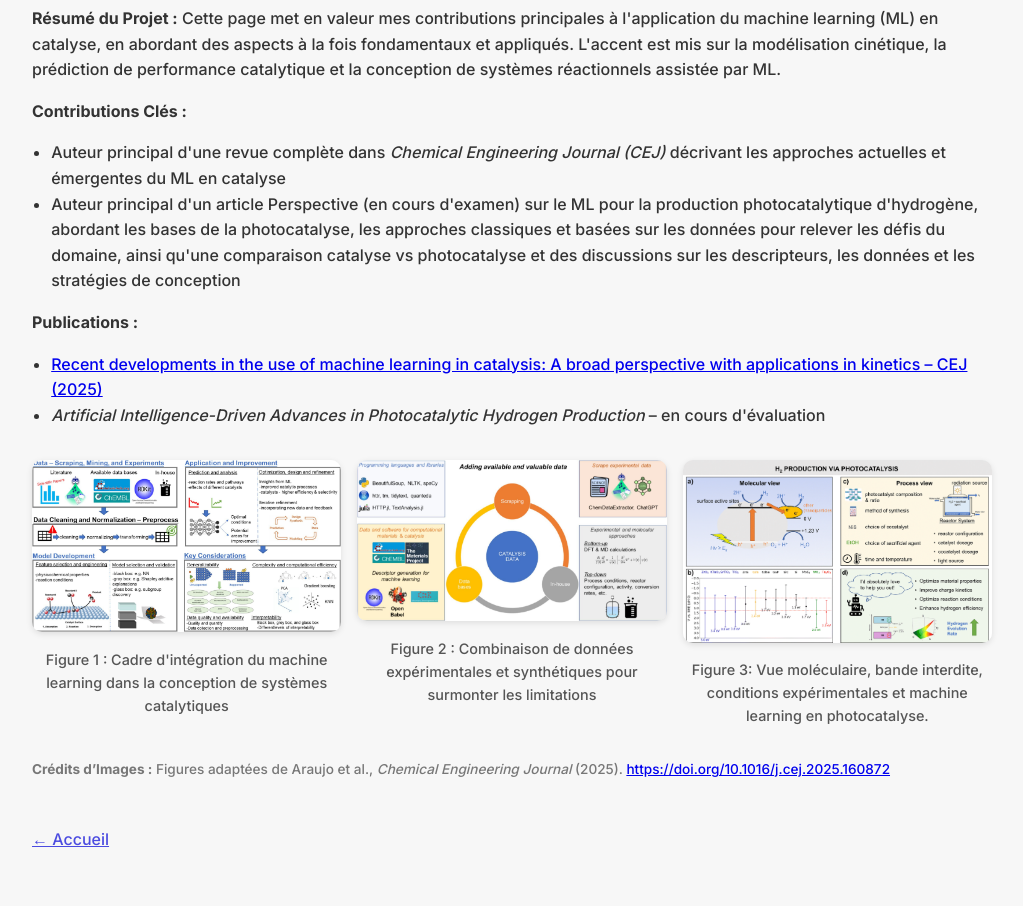
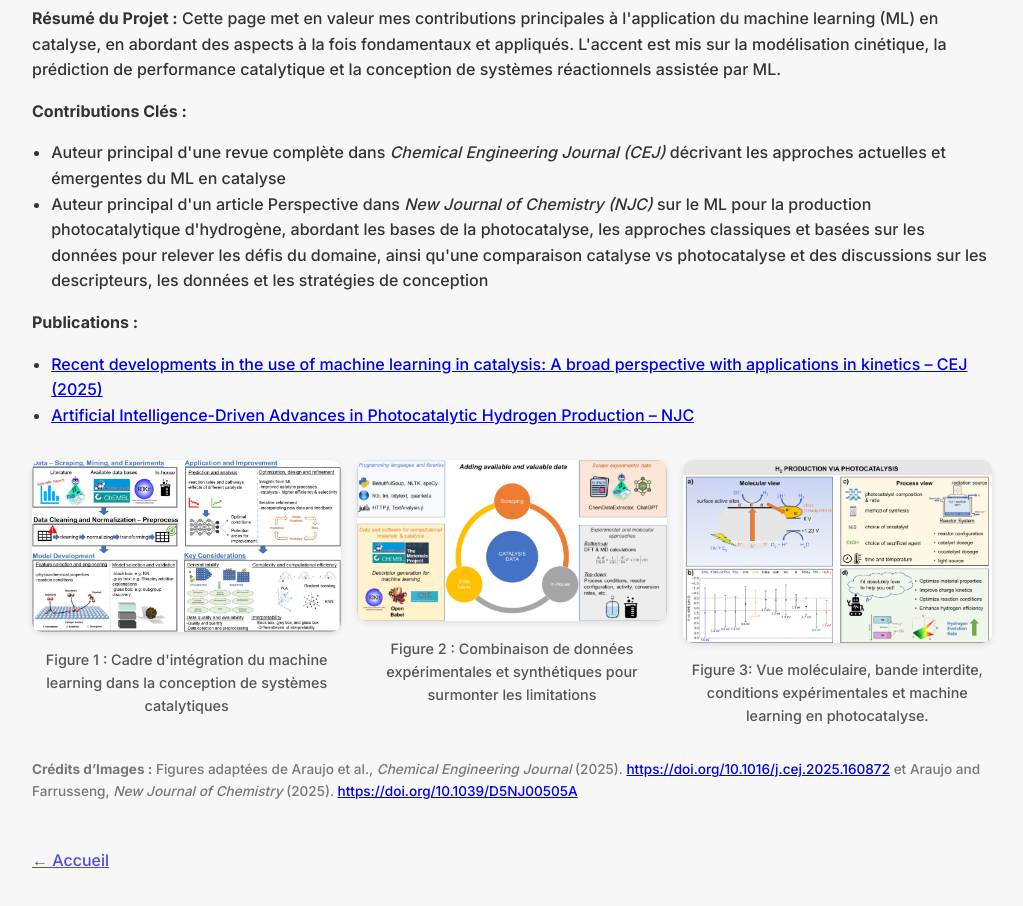
Before and after one commit to Leandro-Goulart-de-Araujo/portfolio, a plain HTML site: page ml-catalysis-fr.html in a window 1280 px wide. Shown: the part 120-1026 px from the top of the page, without its empty margins (128-1151 px from the left). Before the commit the page ends 1004 px from the top, so only its background shows below. Drawn offline with Linux system fonts and the light colour scheme.

Commit message:
Update ml-catalysis-fr.html

```diff
--- a/ml-catalysis-fr.html
+++ b/ml-catalysis-fr.html
@@ -60,13 +60,13 @@
     <p><strong>Contributions Clés :</strong></p>
     <ul>
       <li>Auteur principal d'une revue complète dans <em>Chemical Engineering Journal (CEJ)</em> décrivant les approches actuelles et émergentes du ML en catalyse</li>
-      <li>Auteur principal d'un article Perspective (en cours d'examen) sur le ML pour la production photocatalytique d'hydrogène, abordant les bases de la photocatalyse, les approches classiques et basées sur les données pour relever les défis du domaine, ainsi qu'une comparaison catalyse vs photocatalyse et des discussions sur les descripteurs, les données et les stratégies de conception</li>
+      <li>Auteur principal d'un article Perspective dans <em>New Journal of Chemistry (NJC)</em> sur le ML pour la production photocatalytique d'hydrogène, abordant les bases de la photocatalyse, les approches classiques et basées sur les données pour relever les défis du domaine, ainsi qu'une comparaison catalyse vs photocatalyse et des discussions sur les descripteurs, les données et les stratégies de conception</li>
     </ul>
 
     <p><strong>Publications :</strong></p>
     <ul>
       <li><a href="https://doi.org/10.1016/j.cej.2025.160872" target="_blank">Recent developments in the use of machine learning in catalysis: A broad perspective with applications in kinetics – CEJ (2025)</a></li>
-      <li><em>Artificial Intelligence-Driven Advances in Photocatalytic Hydrogen Production</em> – en cours d'évaluation</li>
+      <li><a href= "https://doi.org/10.1039/D5NJ00505A" target=" _blanck">Artificial Intelligence-Driven Advances in Photocatalytic Hydrogen Production – NJC</a></li>
     </ul>
 
     <div class="gallery">
@@ -85,7 +85,7 @@
     </div>
 
     <div class="credits">
-      <p><strong>Crédits d’Images :</strong> Figures adaptées de Araujo et al., <em>Chemical Engineering Journal</em> (2025). <a href="https://doi.org/10.1016/j.cej.2025.160872" target="_blank">https://doi.org/10.1016/j.cej.2025.160872</a></p>
+      <p><strong>Crédits d’Images :</strong> Figures adaptées de Araujo et al., <em>Chemical Engineering Journal</em> (2025). <a href="https://doi.org/10.1016/j.cej.2025.160872" target="_blank">https://doi.org/10.1016/j.cej.2025.160872</a> et Araujo and Farrusseng, <em>New Journal of Chemistry</em> (2025). <a href="https://doi.org/10.1039/D5NJ00505A" target="_blank">https://doi.org/10.1039/D5NJ00505A</a></p>
     </div>
 
     <a href="index-fr.html" class="back-link">&larr; Accueil</a>
```
